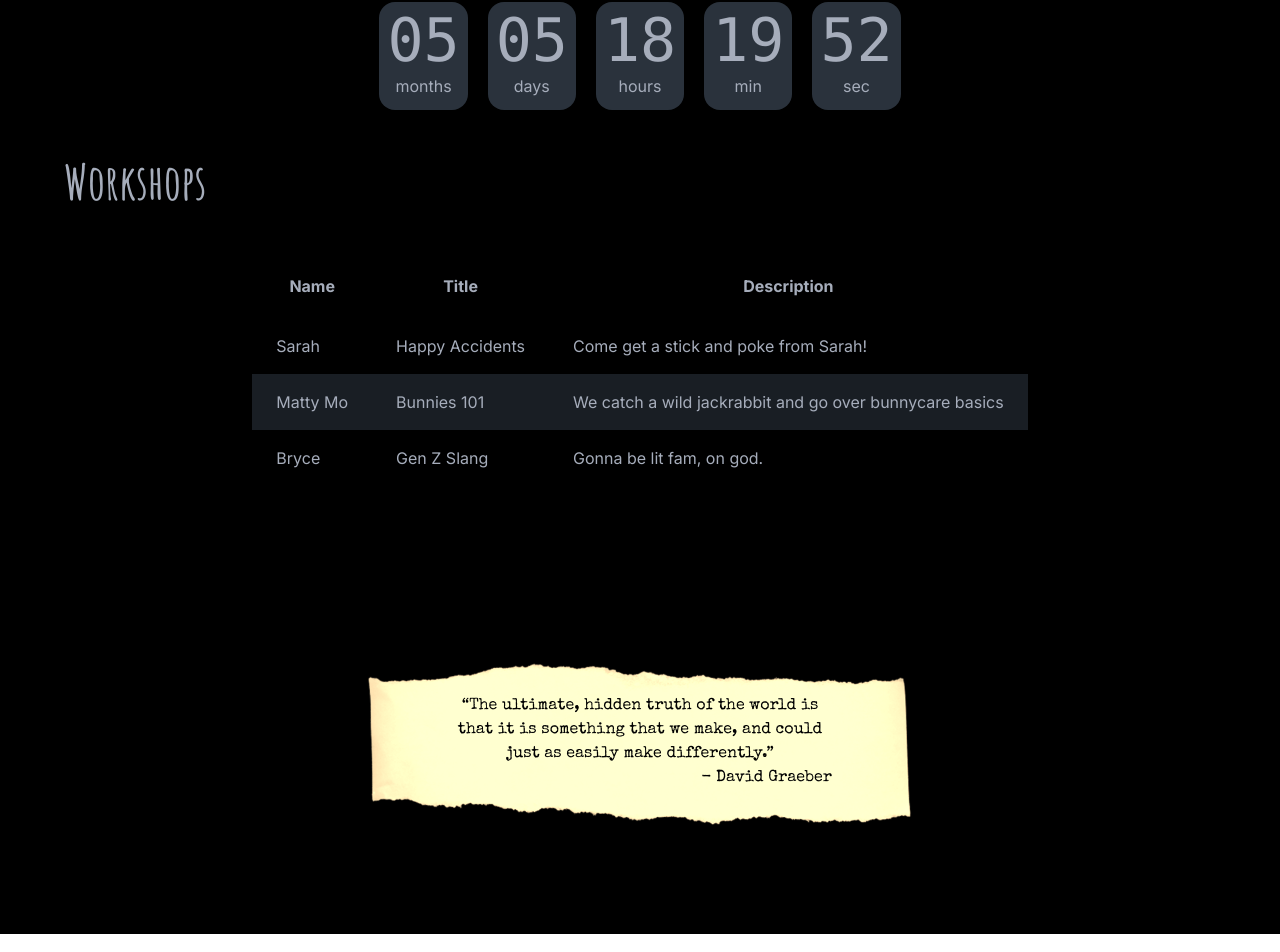
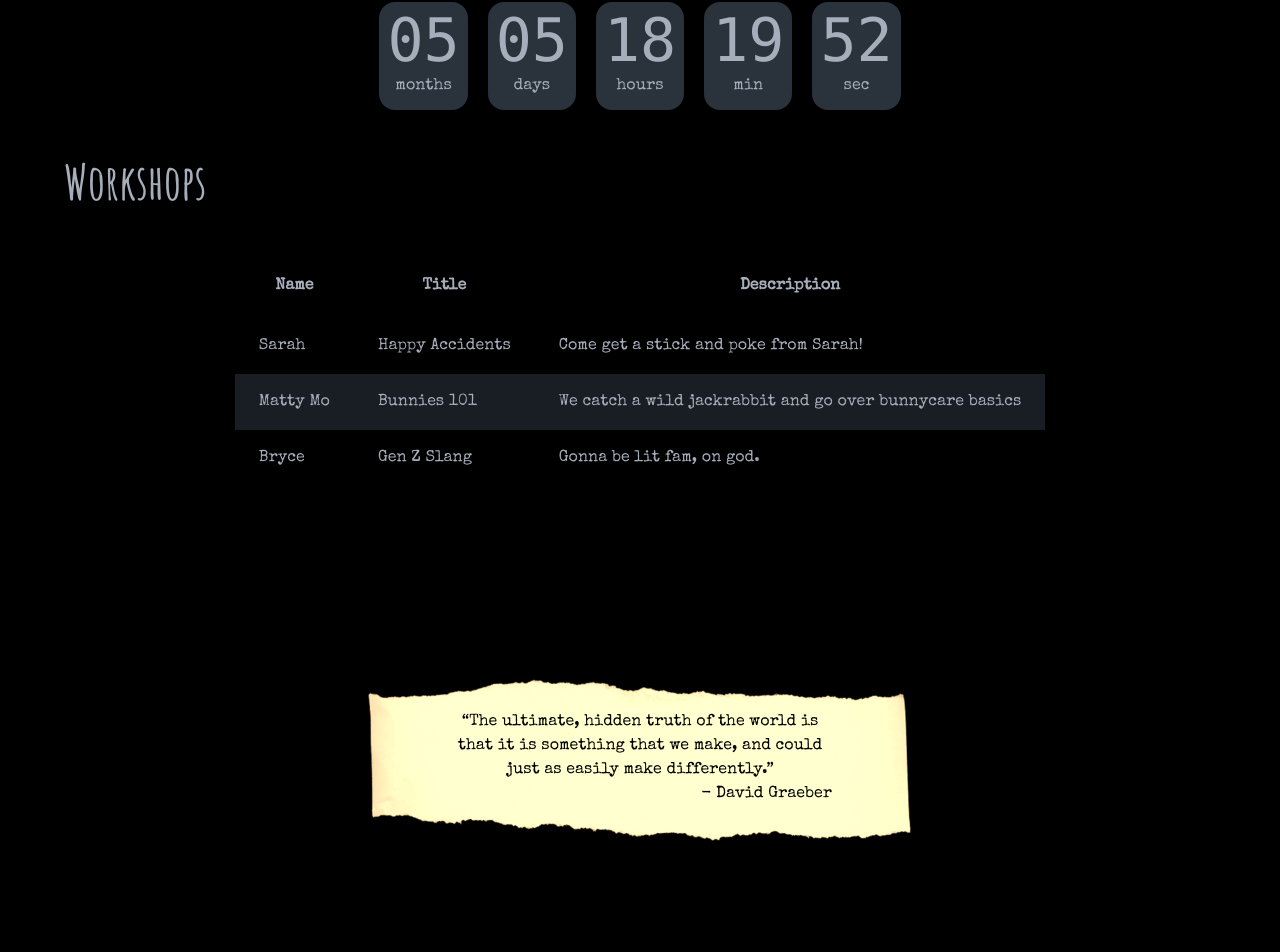
Before and after one commit to cludwell/spokeswheel, a Next.js app: page /plans2024 in a window 1280 px wide. Shown: the part 1518-2470 px from the top of the page. Built offline with nearby package versions, Linux system fonts and the light colour scheme; no server answers.

Commit message:
width issue

```diff
--- a/src/app/contact/page.jsx
+++ b/src/app/contact/page.jsx
@@ -1,12 +1,10 @@
-import { amatic, special } from "../fonts";
+import { amatic, special } from '../fonts'
 
 export default function ContactUs() {
 
   return (
     <div
-      className={
-        `${special.className}  p-4 sm:p-16 max-w-screen-xl mx-auto leading-8 fade-in min-h-screen`
-      }
+      className={`${special.className} p-4 sm:p-16 max-w-screen-xl mx-auto leading-8 min-h-screen `}
     >
       <h2 className={amatic.className + " mb-12 text-5xl fade-in"}>Contact Us</h2>
       <p className="my-8 ">
--- a/src/app/plans2024/page.jsx
+++ b/src/app/plans2024/page.jsx
@@ -8,7 +8,7 @@ export default function Plans2024() {
   return (
     <div
       className={
-        special.className + "p-4 sm:p-16 max-w-screen-xl mx-auto leading-8 fade-in min-h-screen"
+         `${special.className} p-4 sm:p-16 max-w-screen-xl mx-auto leading-8 min-h-screen`
       }
     >
       <h2 className={amatic.className + " mb-12 text-5xl fade-in"}>
--- a/src/components/Footer.jsx
+++ b/src/components/Footer.jsx
@@ -4,7 +4,7 @@ import { amatic, special } from "../app/fonts";
 
 export default function Footer() {
   return (
-    <div className="w-full max-w-screen-xl mx-auto ">
+    <div className="w-full max-w-screen-xl p-4 mx-auto">
       {/* <h2 className={amatic.className + ` text-white text-5xl`}>SOCIALS</h2>
       <ul className="ml-4 list-disc ">
         <li>youtube</li>
@@ -23,7 +23,7 @@ export default function Footer() {
           alt="torn paper behind a pithy quote"
           className="object-contain w-[34rem] h-96 sepia contrast-75"
         />
-        <p className="absolute text-center transform -translate-x-1/2 -translate-y-1/2 w-96 top-1/2 left-1/2">
+        <p className="absolute text-xs text-center transform -translate-x-1/2 -translate-y-1/2 w-96 top-1/2 left-1/2 sm:text-base">
           “The ultimate, hidden truth of the world is that it is something that
           we make, and could just as easily make differently.”
           <br />
--- a/src/components/Header.jsx
+++ b/src/components/Header.jsx
@@ -59,7 +59,7 @@ export default function Header() {
     : null;
   return (
     <div
-      className="flex flex-col items-center self-center max-w-screen-xl mx-auto h-fit"
+      className="flex flex-col items-center self-center w-screen max-w-screen-xl mx-auto h-fit"
       id="header"
     >
       {/* <motion.div
--- a/src/components/LogInModal.jsx
+++ b/src/components/LogInModal.jsx
@@ -38,7 +38,10 @@ export default function LogInModal() {
   };
   return (
     <>
-      <button className="sm:text-xl btn btn-ghost" onClick={() => setOpen(true)}>
+      <button
+        className=" sm:text-xl btn btn-ghost"
+        onClick={() => setOpen(true)}
+      >
         log in
       </button>
       <Modal open={open} setOpen={setOpen}>
--- a/src/components/SignUpModal.jsx
+++ b/src/components/SignUpModal.jsx
@@ -61,7 +61,10 @@ export default function SignUpModal() {
   };
   return (
     <>
-      <button className="sm:text-xl btn btn-ghost" onClick={() => setOpen(true)}>
+      <button
+        className="sm:text-xl btn btn-ghost"
+        onClick={() => setOpen(true)}
+      >
         sign up
       </button>
       <Modal open={open} setOpen={setOpen}>
```
